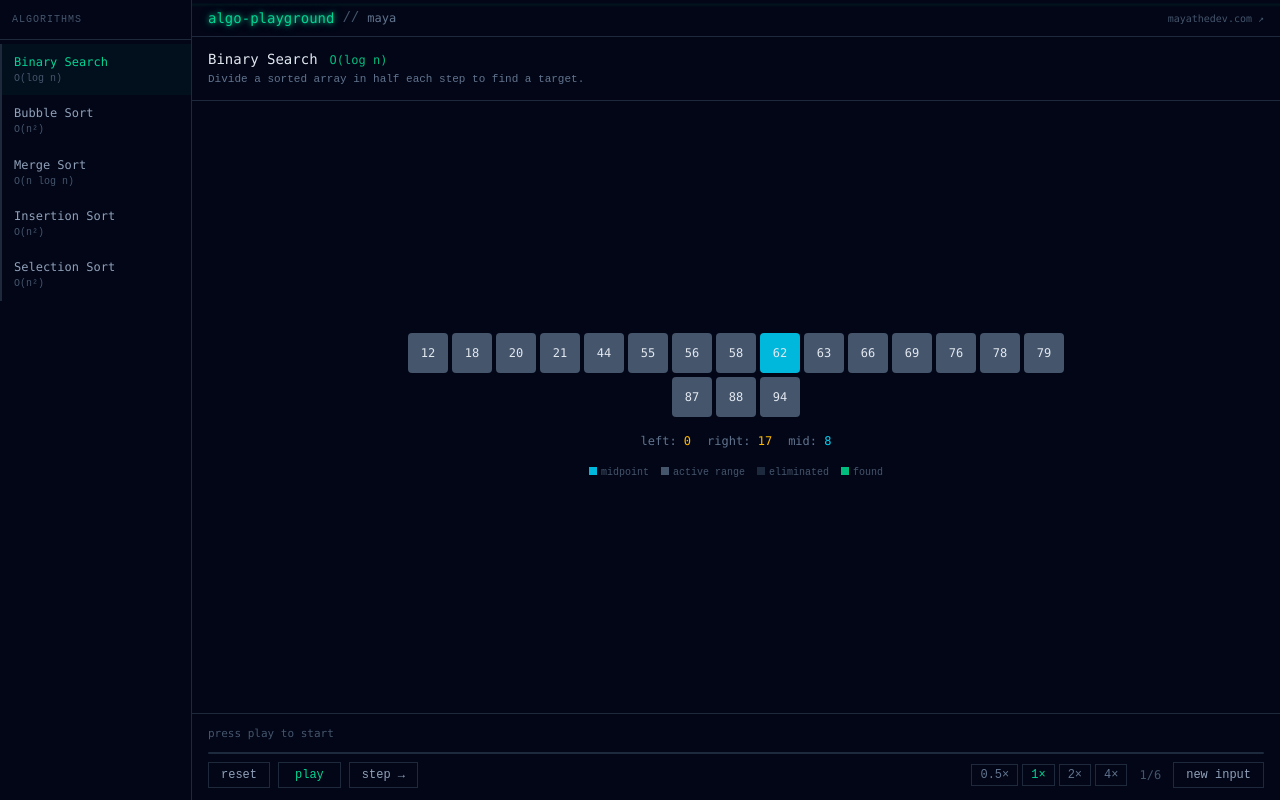
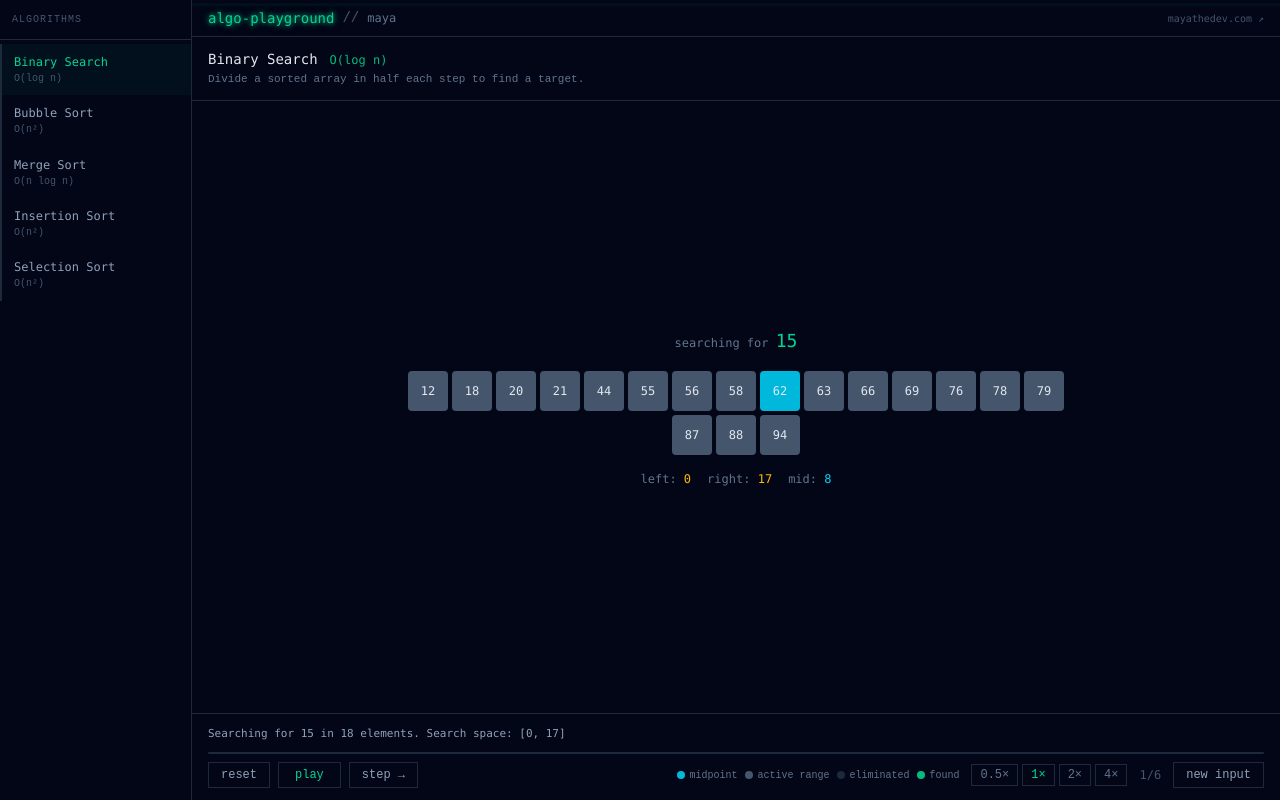
Before and after one commit to MayaTheDev/algo-playground, a React (Vite) app: page / in a window 1280 px wide. Built offline with nearby package versions, Linux system fonts and the light colour scheme.

Commit message:
Wire descriptions and legends into algorithm components

```diff
--- a/src/algorithms/binary-search/BinarySearch.tsx
+++ b/src/algorithms/binary-search/BinarySearch.tsx
@@ -5,11 +5,15 @@ import { useAlgoPlayer } from '../../hooks/useAlgoPlayer'
 import { generateSortedArray, collectSteps } from '../../utils/array.utils'
 import { binarySearchSteps } from './binary-search.logic'
 
+const LEGEND = [
+  { color: 'bg-cyan-500', label: 'midpoint' },
+  { color: 'bg-slate-600', label: 'active range' },
+  { color: 'bg-slate-800', label: 'eliminated' },
+  { color: 'bg-emerald-500', label: 'found' },
+]
+
 function pickTarget(arr: number[]): number {
-  // 70% chance of picking a value that exists
-  if (Math.random() < 0.7) {
-    return arr[Math.floor(Math.random() * arr.length)]
-  }
+  if (Math.random() < 0.7) return arr[Math.floor(Math.random() * arr.length)]
   return Math.floor(Math.random() * 90) + 10
 }
 
@@ -35,16 +39,19 @@ export function BinarySearch() {
     <div className="flex flex-col h-full">
       <div className="flex-1 flex items-center justify-center p-4">
         <div className="w-full max-w-2xl">
+          <div className="mb-4 text-center">
+            <span className="text-xs text-slate-500 font-mono">searching for </span>
+            <span className="text-lg font-mono text-emerald-400">{state.target}</span>
+          </div>
           <SearchBlocks step={player.currentStep} />
-          <div className="mt-4 flex gap-3 justify-center text-[10px] text-slate-600">
-            <span><span className="inline-block w-2 h-2 bg-cyan-500 mr-1" />midpoint</span>
-            <span><span className="inline-block w-2 h-2 bg-slate-600 mr-1" />active range</span>
-            <span><span className="inline-block w-2 h-2 bg-slate-800 mr-1" />eliminated</span>
-            <span><span className="inline-block w-2 h-2 bg-emerald-500 mr-1" />found</span>
-          </div>
         </div>
       </div>
-      <Controls player={player} onNewInput={handleNewInput} />
+      <Controls
+        player={player}
+        stepDescription={player.currentStep.description}
+        legend={LEGEND}
+        onNewInput={handleNewInput}
+      />
     </div>
   )
 }
--- a/src/algorithms/bubble-sort/BubbleSort.tsx
+++ b/src/algorithms/bubble-sort/BubbleSort.tsx
@@ -4,6 +4,11 @@ import { Controls } from '../../components/Controls'
 import { useAlgoPlayer } from '../../hooks/useAlgoPlayer'
 import { generateRandomArray, collectSteps } from '../../utils/array.utils'
 import { bubbleSortSteps } from './bubble-sort.logic'
+
+const LEGEND = [
+  { color: 'bg-amber-400', label: 'comparing' },
+  { color: 'bg-emerald-500', label: 'sorted' },
+]
 
 export function BubbleSort() {
   const [input, setInput] = useState(() => generateRandomArray(16))
@@ -22,7 +27,12 @@ export function BubbleSort() {
           <SortBars step={player.currentStep} />
         </div>
       </div>
-      <Controls player={player} onNewInput={handleNewInput} />
+      <Controls
+        player={player}
+        stepDescription={player.currentStep.description}
+        legend={LEGEND}
+        onNewInput={handleNewInput}
+      />
     </div>
   )
 }
--- a/src/algorithms/insertion-sort/InsertionSort.tsx
+++ b/src/algorithms/insertion-sort/InsertionSort.tsx
@@ -4,6 +4,11 @@ import { Controls } from '../../components/Controls'
 import { useAlgoPlayer } from '../../hooks/useAlgoPlayer'
 import { generateRandomArray, collectSteps } from '../../utils/array.utils'
 import { insertionSortSteps } from './insertion-sort.logic'
+
+const LEGEND = [
+  { color: 'bg-amber-400', label: 'comparing' },
+  { color: 'bg-emerald-500', label: 'sorted' },
+]
 
 export function InsertionSort() {
   const [input, setInput] = useState(() => generateRandomArray(16))
@@ -22,7 +27,12 @@ export function InsertionSort() {
           <SortBars step={player.currentStep} />
         </div>
       </div>
-      <Controls player={player} onNewInput={handleNewInput} />
+      <Controls
+        player={player}
+        stepDescription={player.currentStep.description}
+        legend={LEGEND}
+        onNewInput={handleNewInput}
+      />
     </div>
   )
 }
--- a/src/algorithms/merge-sort/MergeSort.tsx
+++ b/src/algorithms/merge-sort/MergeSort.tsx
@@ -4,6 +4,12 @@ import { Controls } from '../../components/Controls'
 import { useAlgoPlayer } from '../../hooks/useAlgoPlayer'
 import { generateRandomArray, collectSteps } from '../../utils/array.utils'
 import { mergeSortSteps } from './merge-sort.logic'
+
+const LEGEND = [
+  { color: 'bg-amber-400', label: 'comparing' },
+  { color: 'bg-cyan-500/60', label: 'merging' },
+  { color: 'bg-emerald-500', label: 'sorted' },
+]
 
 export function MergeSort() {
   const [input, setInput] = useState(() => generateRandomArray(16))
@@ -20,14 +26,14 @@ export function MergeSort() {
       <div className="flex-1 flex items-center justify-center p-4">
         <div className="w-full max-w-2xl">
           <SortBars step={player.currentStep} />
-          <div className="mt-2 flex gap-3 justify-center text-[10px] text-slate-600">
-            <span><span className="inline-block w-2 h-2 bg-emerald-500 mr-1" />sorted</span>
-            <span><span className="inline-block w-2 h-2 bg-amber-400 mr-1" />comparing</span>
-            <span><span className="inline-block w-2 h-2 bg-cyan-500/60 mr-1" />merging</span>
-          </div>
         </div>
       </div>
-      <Controls player={player} onNewInput={handleNewInput} />
+      <Controls
+        player={player}
+        stepDescription={player.currentStep.description}
+        legend={LEGEND}
+        onNewInput={handleNewInput}
+      />
     </div>
   )
 }
--- a/src/algorithms/selection-sort/SelectionSort.tsx
+++ b/src/algorithms/selection-sort/SelectionSort.tsx
@@ -4,6 +4,11 @@ import { Controls } from '../../components/Controls'
 import { useAlgoPlayer } from '../../hooks/useAlgoPlayer'
 import { generateRandomArray, collectSteps } from '../../utils/array.utils'
 import { selectionSortSteps } from './selection-sort.logic'
+
+const LEGEND = [
+  { color: 'bg-amber-400', label: 'comparing' },
+  { color: 'bg-emerald-500', label: 'sorted' },
+]
 
 export function SelectionSort() {
   const [input, setInput] = useState(() => generateRandomArray(16))
@@ -22,7 +27,12 @@ export function SelectionSort() {
           <SortBars step={player.currentStep} />
         </div>
       </div>
-      <Controls player={player} onNewInput={handleNewInput} />
+      <Controls
+        player={player}
+        stepDescription={player.currentStep.description}
+        legend={LEGEND}
+        onNewInput={handleNewInput}
+      />
     </div>
   )
 }
```
